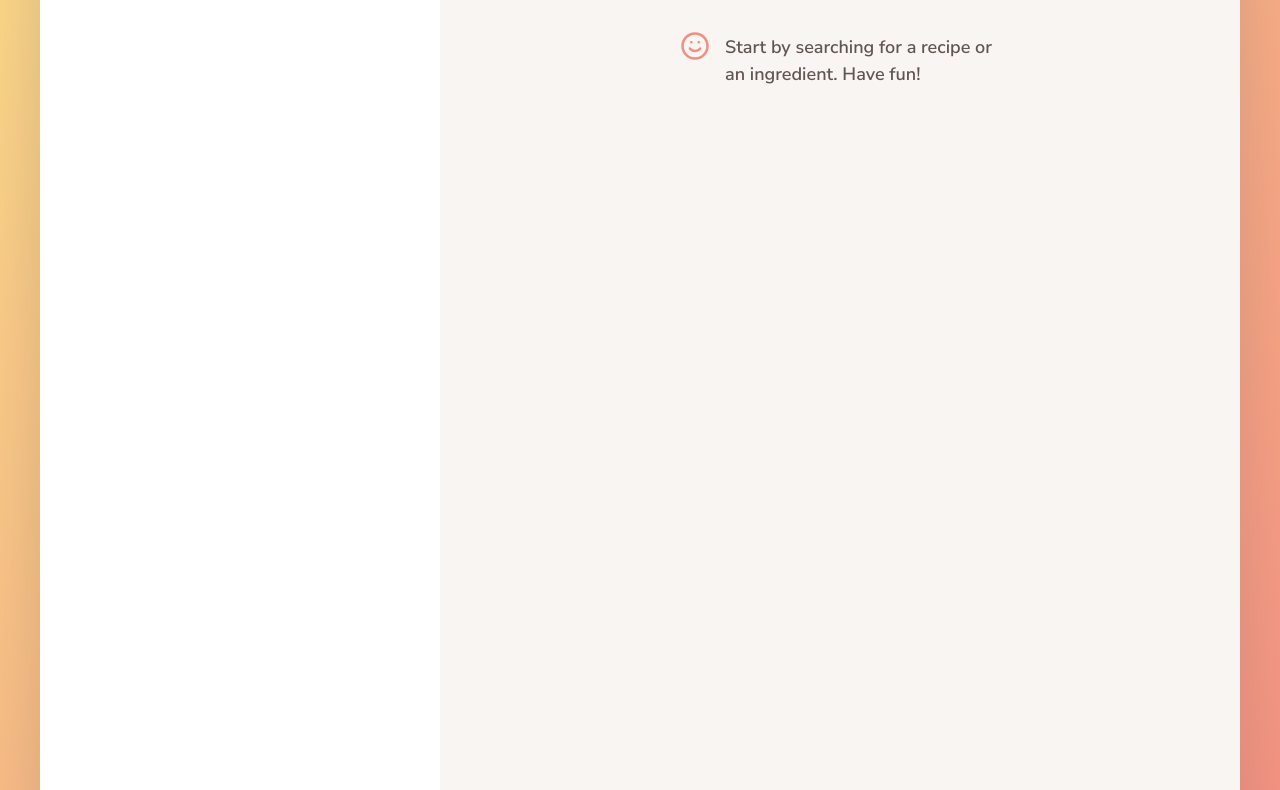
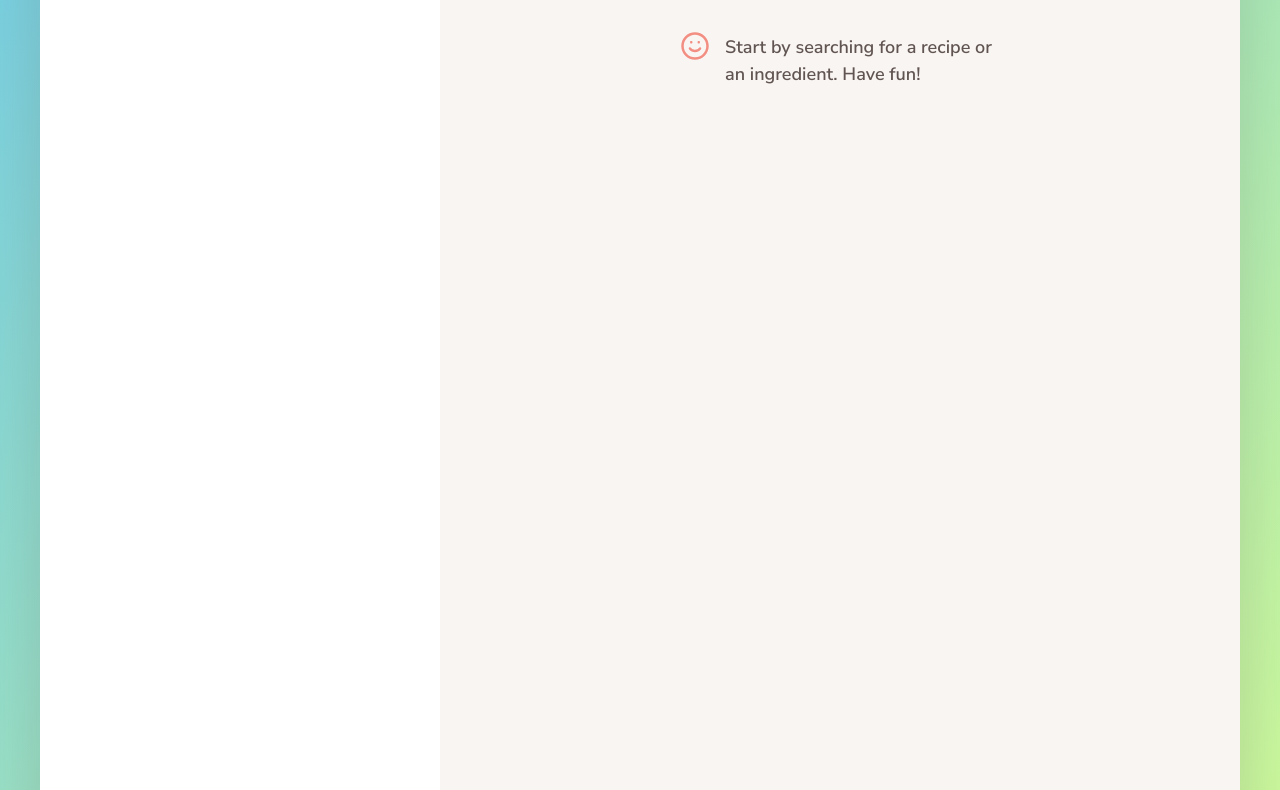
Before and after one commit to Kochurovskyi/Full-Stack, a website built with Parcel: page 2. Mom Cook Book/index.html in a window 1280 px wide. Shown: the part 167-957 px from the top of the page. Built offline with nearby package versions, Linux system fonts and the light colour scheme.

Commit message:
Update _base.scss

```diff
--- a/2. Mom Cook Book/src/sass/_base.scss
+++ b/2. Mom Cook Book/src/sass/_base.scss
@@ -1,7 +1,8 @@
 // $color-primary: #f59a83;
 $color-primary: #f38e82;
-$color-grad-1: #fbdb89;
-$color-grad-2: #f48982;
+// $color-grad-1: #fbdb89;
+$color-grad-1: #73cde6;
+$color-grad-2: #d7ff92;
 
 $color-grey-light-1: #f9f5f3; // Light background
 $color-grey-light-2: #f2efee; // Light lines
```
